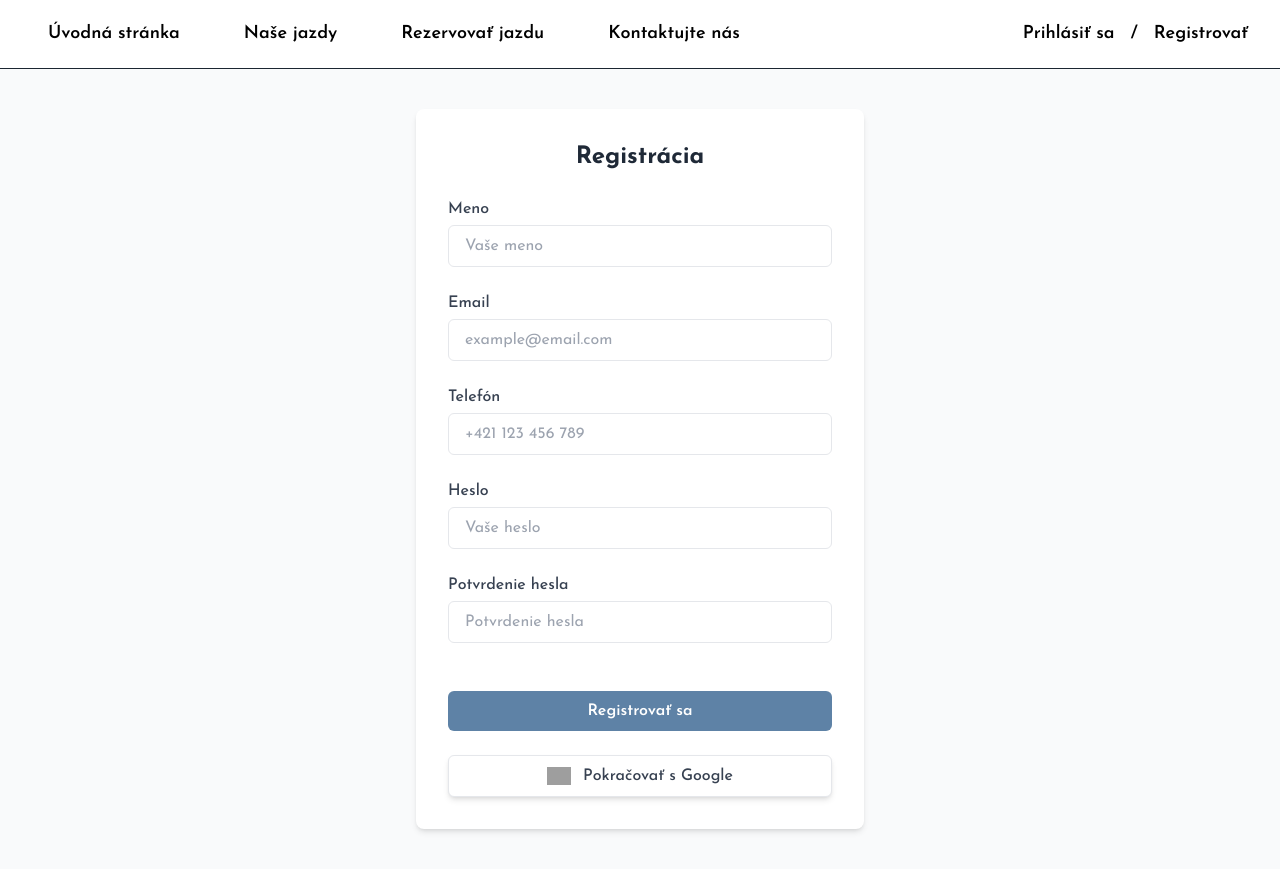
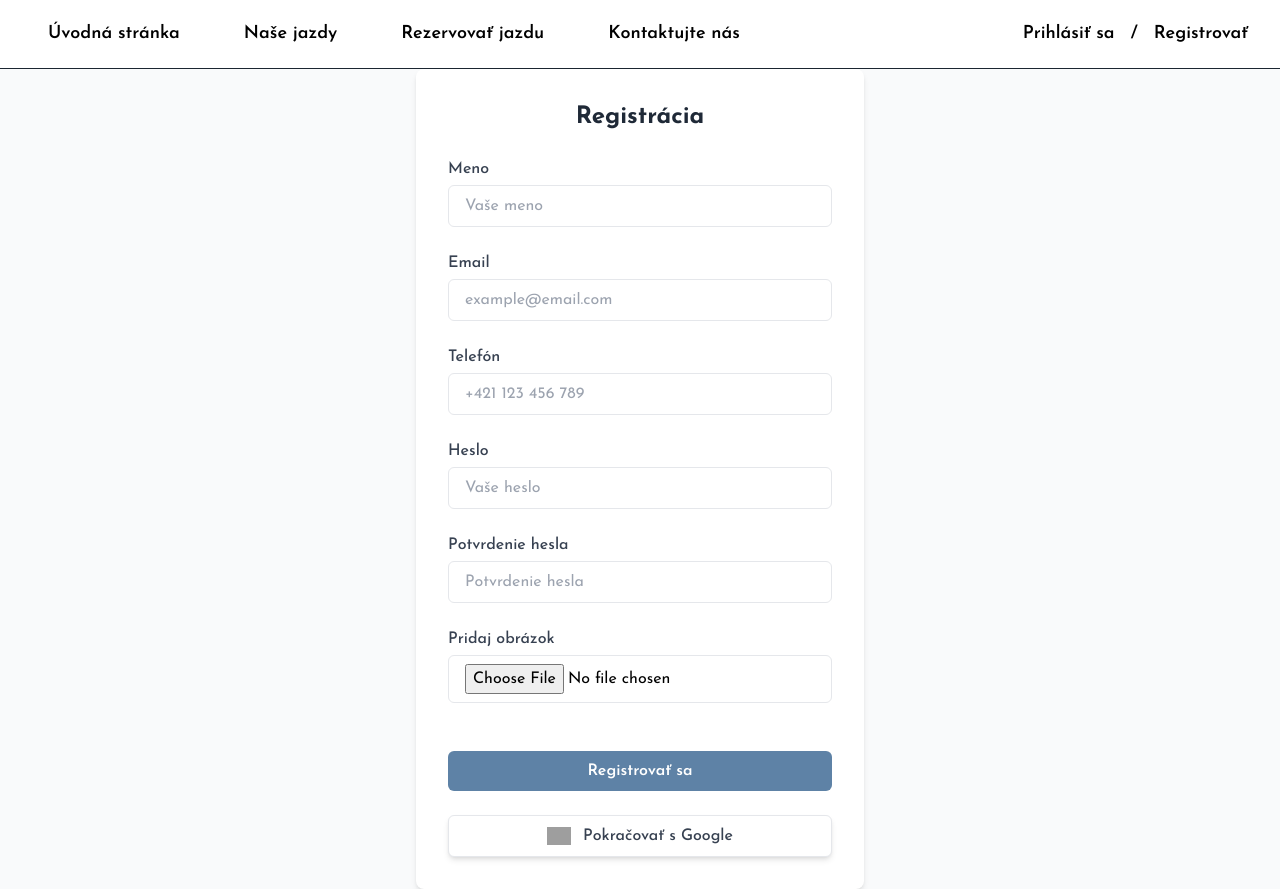
Before and after one commit to jozefkubis/carriage-ride-web, a Next.js app: page /registration in a window 1280 px wide. Built offline with nearby package versions, Linux system fonts and the light colour scheme; no server answers; grey boxes are pictures that could not be loaded.

Commit message:
Pridany input na pridavanie obrazkov

```diff
--- a/app/_components/RegistrationForm.js
+++ b/app/_components/RegistrationForm.js
@@ -91,6 +91,16 @@ export default function RegistrationForm() {
           required
         />
 
+        <FormInput
+          label="Pridaj obrázok"
+          id="image"
+          type="file"
+          name="image"
+          // onChange={(e) => setRePassword(e.target.value)}
+          // value={rePassword}
+          required
+        />
+
         <ToastContainer
           position="bottom-center"
           autoClose={5000}
```
